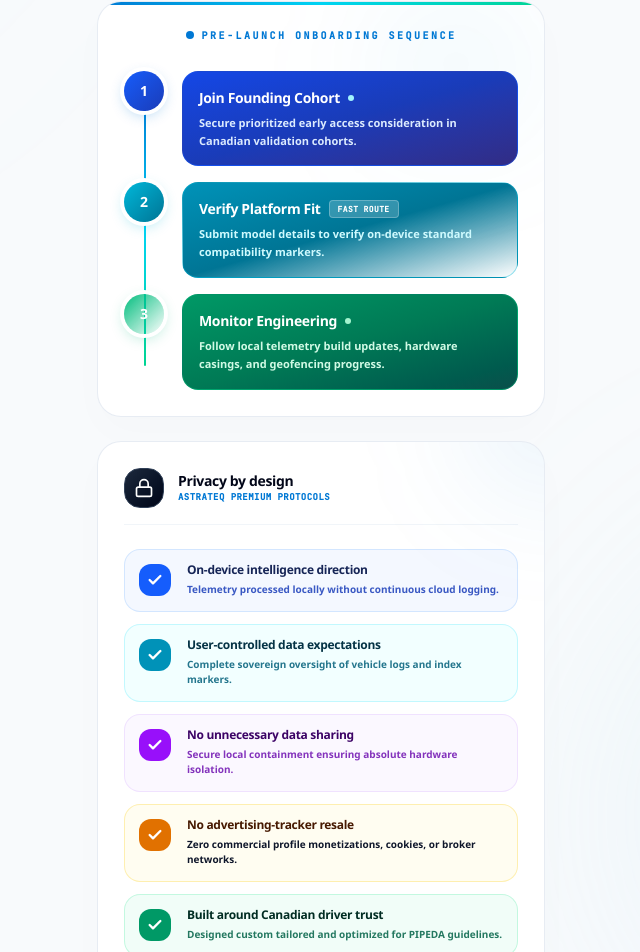
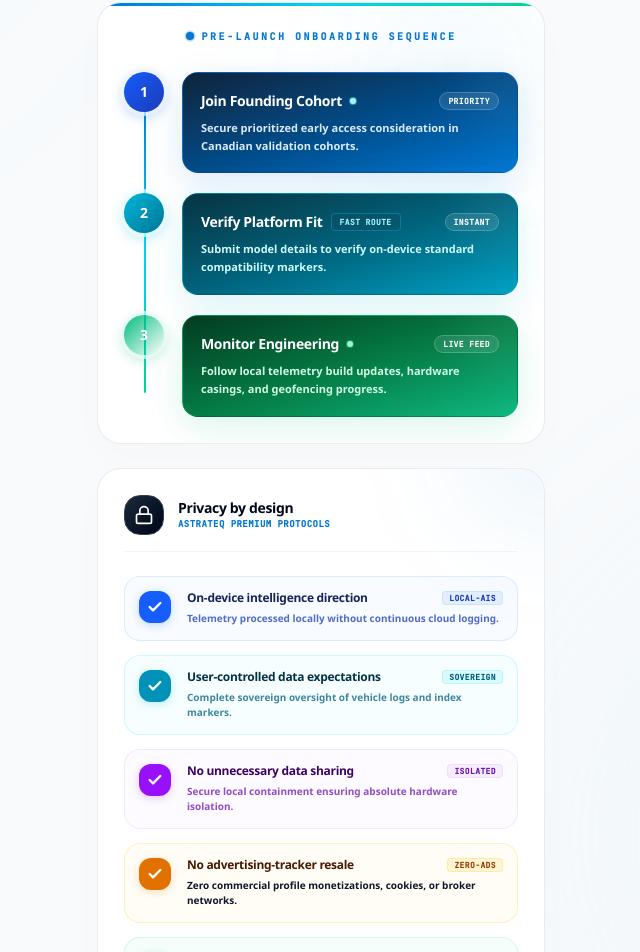
Before and after one commit to MaverickKing17/astrateq-linkbio-gateway, a React (Vite) app: page / in a window 1280 px wide. Shown: the part 1552-2504 px from the top of the page, without its empty margins (319-959 px from the left). Built offline with nearby package versions, Linux system fonts and the light colour scheme.

Commit message:
feat(ui): update branding and streamline header
Increase logo size with hover effects, adjust layout spacing, and remove the redundant README button to focus user attention on the core funnel experience.

```diff
--- a/src/App.tsx
+++ b/src/App.tsx
@@ -78,12 +78,12 @@ export default function App() {
           </div>
 
           {/* Logo Brand Representation - Upgraded Imgur URL with text */}
-          <div className="flex items-center justify-center mb-1 mt-1 animate-fade-in">
+          <div className="flex items-center justify-center mb-2 mt-2 animate-fade-in">
             <img
               src="https://i.imgur.com/sHJc7d5.png"
               alt="Astrateq Gadgets Premium Automotive Brand"
               referrerPolicy="no-referrer"
-              className="h-11 w-auto object-contain drop-shadow-[0_1px_4px_rgba(0,102,204,0.08)]"
+              className="h-20 w-auto object-contain drop-shadow-[0_2px_8px_rgba(0,102,204,0.1)] transition-transform duration-300 hover:scale-105"
             />
           </div>
 
@@ -96,14 +96,6 @@ export default function App() {
           <p className="text-[10px] font-semibold font-mono text-slate-400 tracking-[0.2em] uppercase mt-0.5">
             Drive Safer. Drive Smarter.
           </p>
-
-          <button
-            onClick={() => handleOpenModal('readme')}
-            className="mt-1.5 inline-flex items-center gap-1.5 px-3 py-1.5 rounded-full bg-blue-50/70 hover:bg-blue-100 border border-blue-200/50 text-[10px] font-sans font-extrabold text-[#0078d4] tracking-wide transition-all duration-300 shadow-3xs cursor-pointer active:scale-95 hover:shadow-2xs"
-          >
-            <BookOpen className="w-3.5 h-3.5" />
-            <span>Interactive System README</span>
-          </button>
         </header>
 
         {/* HERO SECTION (Porsche dynamic layout) */}
@@ -415,9 +407,7 @@ export default function App() {
             </div>
           </motion.div>
 
-        </div>
-
-        {/* PREMIUM INTERACTIVE ROADSIDE ONBOARDING SEQUENCE (Tesla / Porsche Style Roadmap Setup) */}
+        </div>        {/* PREMIUM INTERACTIVE ROADSIDE ONBOARDING SEQUENCE (Tesla / Porsche Style Roadmap Setup) */}
         <div className="bg-white/95 backdrop-blur-md border border-slate-200/80 rounded-3xl p-6.5 shadow-[0_16px_40px_rgba(0,0,0,0.015)] relative overflow-hidden group">
 
           {/* Subtle modern electric styling overlay */}
@@ -428,31 +418,35 @@ export default function App() {
 
           <h3 className="text-[10px] font-mono uppercase tracking-[0.25em] text-[#0078d4] font-bold mb-7 text-center flex items-center justify-center gap-2">
             <span className="relative flex h-2 w-2 shrink-0">
-              <span className="animate-ping absolute inline-flex h-full w-full rounded-full bg-blue-450 opacity-75"></span>
+              <span className="animate-ping absolute inline-flex h-full w-full rounded-full bg-blue-400 opacity-75"></span>
               <span className="relative inline-flex rounded-full h-2 w-2 bg-[#0078d4]"></span>
             </span>
             <span>Pre-Launch Onboarding Sequence</span>
           </h3>
 
-          <div className="relative flex flex-col gap-4">
+          <div className="relative flex flex-col gap-5">
 
             {/* Elegant active gradient vertical timeline connector */}
             <div className="absolute left-[20px] top-6 bottom-6 w-[2px] bg-gradient-to-b from-[#0078d4] via-cyan-400 to-emerald-400 z-0 rounded-full" />
 
             {/* Onboarding step 1 */}
             <div className="flex items-start gap-4.5 relative z-10 group/item">
-              <div className="w-10 h-10 rounded-full bg-gradient-to-br from-blue-600 to-blue-800 text-white flex items-center justify-center font-display font-bold text-sm shrink-0 shadow-[0_4px_14px_rgba(0,120,212,0.3)] ring-4 ring-blue-105 z-20">
+              <div className="w-10 h-10 rounded-full bg-gradient-to-br from-blue-600 to-blue-800 text-white flex items-center justify-center font-display font-bold text-sm shrink-0 shadow-[0_4px_14px_rgba(0,120,212,0.35)] ring-4 ring-blue-50/70 z-20 transition-transform duration-300 group-hover/item:scale-110">
                 1
               </div>
-              <div className="flex flex-col bg-gradient-to-br from-blue-700 via-blue-800 to-indigo-900 p-4 rounded-2xl border border-blue-600/40 w-full hover:shadow-[0_10px_30px_rgba(30,58,138,0.22)] transition-all duration-300 transform hover:scale-[1.005] text-white">
+              <div className="flex-1 flex flex-col bg-gradient-to-br from-[#0c243c] via-[#004b87] to-[#0078d4] p-4.5 rounded-2xl border border-blue-500/30 shadow-[0_10px_35px_rgba(0,120,212,0.15)] hover:shadow-[0_12px_40px_rgba(0,120,212,0.25)] transition-all duration-300 transform hover:scale-[1.01] text-white relative overflow-hidden">
+                <div className="absolute -top-10 -right-10 w-24 h-24 bg-white/5 rounded-full blur-xl pointer-events-none" />
+                <div className="flex items-center justify-between gap-2">
                   <div className="flex items-center gap-2">
-                  <span className="text-sm font-display font-bold tracking-tight text-white">Join Founding Cohort</span>
+                    <span className="text-sm font-display font-extrabold tracking-tight text-white">Join Founding Cohort</span>
                     <span className="relative flex h-1.5 w-1.5 shrink-0">
                       <span className="animate-ping absolute inline-flex h-full w-full rounded-full bg-cyan-300 opacity-75"></span>
                       <span className="relative inline-flex rounded-full h-1.5 w-1.5 bg-cyan-200"></span>
                     </span>
                   </div>
-                <p className="text-[11px] text-blue-100 font-semibold leading-relaxed mt-1.5 font-sans">
+                  <span className="text-[8px] font-bold font-mono tracking-wider bg-white/10 text-white border border-white/20 px-2 py-0.5 rounded-full uppercase">Priority</span>
+                </div>
+                <p className="text-[11px] text-blue-100 font-semibold leading-relaxed mt-2 font-sans">
                   Secure prioritized early access consideration in Canadian validation cohorts.
                 </p>
               </div>
@@ -460,15 +454,19 @@ export default function App() {
 
             {/* Onboarding step 2 */}
             <div className="flex items-start gap-4.5 relative z-10 group/item">
-              <div className="w-10 h-10 rounded-full bg-gradient-to-br from-cyan-500 to-cyan-700 text-white flex items-center justify-center font-display font-bold text-sm shrink-0 shadow-[0_4px_14px_rgba(6,182,212,0.3)] ring-4 ring-cyan-105 z-20">
+              <div className="w-10 h-10 rounded-full bg-gradient-to-br from-cyan-500 to-cyan-700 text-white flex items-center justify-center font-display font-bold text-sm shrink-0 shadow-[0_4px_14px_rgba(6,182,212,0.35)] ring-4 ring-cyan-50/70 z-20 transition-transform duration-300 group-hover/item:scale-110">
                 2
               </div>
-              <div className="flex flex-col bg-gradient-to-br from-cyan-600 via-cyan-700 to-teal-850 p-4 rounded-2xl border border-cyan-500/40 w-full hover:shadow-[0_10px_30px_rgba(8,145,178,0.22)] transition-all duration-300 transform hover:scale-[1.005] text-white">
+              <div className="flex-1 flex flex-col bg-gradient-to-br from-[#063442] via-[#00637c] to-[#01a2c4] p-4.5 rounded-2xl border border-cyan-500/30 shadow-[0_10px_35px_rgba(6,182,212,0.15)] hover:shadow-[0_12px_40px_rgba(6,182,212,0.25)] transition-all duration-300 transform hover:scale-[1.01] text-white relative overflow-hidden">
+                <div className="absolute -top-10 -right-10 w-24 h-24 bg-white/5 rounded-full blur-xl pointer-events-none" />
+                <div className="flex items-center justify-between gap-2">
                   <div className="flex items-center gap-2">
-                  <span className="text-sm font-display font-bold tracking-tight text-white">Verify Platform Fit</span>
-                  <span className="text-[8px] font-bold font-mono text-white uppercase bg-white/20 px-2 py-0.5 rounded border border-white/25 tracking-wider">Fast Route</span>
+                    <span className="text-sm font-display font-extrabold tracking-tight text-white">Verify Platform Fit</span>
+                    <span className="text-[8px] font-bold font-mono text-cyan-200 uppercase bg-cyan-900/40 px-2 py-0.5 rounded border border-cyan-400/30 tracking-wider">Fast Route</span>
                   </div>
-                <p className="text-[11px] text-cyan-100 font-semibold leading-relaxed mt-1.5 font-sans">
+                  <span className="text-[8px] font-bold font-mono tracking-wider bg-white/10 text-white border border-white/20 px-2 py-0.5 rounded-full uppercase">Instant</span>
+                </div>
+                <p className="text-[11px] text-cyan-100 font-semibold leading-relaxed mt-2 font-sans">
                   Submit model details to verify on-device standard compatibility markers.
                 </p>
               </div>
@@ -476,18 +474,22 @@ export default function App() {
 
             {/* Onboarding step 3 */}
             <div className="flex items-start gap-4.5 relative z-10 group/item">
-              <div className="w-10 h-10 rounded-full bg-gradient-to-br from-emerald-500 to-emerald-750 text-white flex items-center justify-center font-display font-bold text-sm shrink-0 shadow-[0_4px_14px_rgba(16,185,129,0.3)] ring-4 ring-emerald-105 z-20">
+              <div className="w-10 h-10 rounded-full bg-gradient-to-br from-emerald-500 to-emerald-750 text-white flex items-center justify-center font-display font-bold text-sm shrink-0 shadow-[0_4px_14px_rgba(16,185,129,0.35)] ring-4 ring-emerald-50/70 z-20 transition-transform duration-300 group-hover/item:scale-110">
                 3
               </div>
-              <div className="flex flex-col bg-gradient-to-br from-emerald-600 via-emerald-700 to-teal-900 p-4 rounded-2xl border border-emerald-500/40 w-full hover:shadow-[0_10px_30px_rgba(5,150,105,0.22)] transition-all duration-300 transform hover:scale-[1.005] text-white">
+              <div className="flex-1 flex flex-col bg-gradient-to-br from-[#023c22] via-[#057a44] to-[#10b981] p-4.5 rounded-2xl border border-emerald-500/30 shadow-[0_10px_35px_rgba(16,185,129,0.15)] hover:shadow-[0_12px_40px_rgba(16,185,129,0.25)] transition-all duration-300 transform hover:scale-[1.01] text-white relative overflow-hidden">
+                <div className="absolute -top-10 -right-10 w-24 h-24 bg-white/5 rounded-full blur-xl pointer-events-none" />
+                <div className="flex items-center justify-between gap-2">
                   <div className="flex items-center gap-2">
-                  <span className="text-sm font-display font-bold tracking-tight text-white">Monitor Engineering</span>
+                    <span className="text-sm font-display font-extrabold tracking-tight text-white">Monitor Engineering</span>
                     <span className="relative flex h-1.5 w-1.5 shrink-0">
-                    <span className="animate-ping absolute inline-flex h-full w-full rounded-full bg-emerald-300 opacity-75"></span>
+                      <span className="animate-ping absolute inline-flex h-full w-full rounded-full bg-emerald-400 opacity-75"></span>
                       <span className="relative inline-flex rounded-full h-1.5 w-1.5 bg-emerald-200"></span>
                     </span>
                   </div>
-                <p className="text-[11px] text-emerald-100 font-semibold leading-relaxed mt-1.5 font-sans">
+                  <span className="text-[8px] font-bold font-mono tracking-wider bg-white/10 text-white border border-white/20 px-2 py-0.5 rounded-full uppercase">Live Feed</span>
+                </div>
+                <p className="text-[11px] text-emerald-100 font-semibold leading-relaxed mt-2 font-sans">
                   Follow local telemetry build updates, hardware casings, and geofencing progress.
                 </p>
               </div>
@@ -510,20 +512,23 @@ export default function App() {
             </div>
           </div>
 
-          <div className="space-y-3">
+          <div className="space-y-3.5">
             {[
-              { title: 'On-device intelligence direction', desc: 'Telemetry processed locally without continuous cloud logging.', color: 'blue', textTheme: 'text-blue-950', descTheme: 'text-blue-800/85', borderTheme: 'border-blue-200/60', bgTheme: 'bg-blue-50/70', badgeBg: 'bg-blue-600' },
-              { title: 'User-controlled data expectations', desc: 'Complete sovereign oversight of vehicle logs and index markers.', color: 'cyan', textTheme: 'text-cyan-950', descTheme: 'text-cyan-800/85', borderTheme: 'border-cyan-200/60', bgTheme: 'bg-cyan-50/70', badgeBg: 'bg-cyan-600' },
-              { title: 'No unnecessary data sharing', desc: 'Secure local containment ensuring absolute hardware isolation.', color: 'purple', textTheme: 'text-purple-950', descTheme: 'text-purple-800/85', borderTheme: 'border-purple-200/60', bgTheme: 'bg-purple-50/70', badgeBg: 'bg-purple-600' },
-              { title: 'No advertising-tracker resale', desc: 'Zero commercial profile monetizations, cookies, or broker networks.', color: 'amber', textTheme: 'text-amber-950', descTheme: 'text-amber-850/85', borderTheme: 'border-amber-200/60', bgTheme: 'bg-amber-50/70', badgeBg: 'bg-amber-600' },
-              { title: 'Built around Canadian driver trust', desc: 'Designed custom tailored and optimized for PIPEDA guidelines.', color: 'emerald', textTheme: 'text-emerald-950', descTheme: 'text-emerald-800/85', borderTheme: 'border-emerald-200/60', bgTheme: 'bg-emerald-50/70', badgeBg: 'bg-emerald-600' }
+              { title: 'On-device intelligence direction', desc: 'Telemetry processed locally without continuous cloud logging.', tag: 'LOCAL-AIS', color: 'blue', textTheme: 'text-blue-950', descTheme: 'text-blue-800/75', borderTheme: 'border-blue-200/50', bgTheme: 'bg-blue-50/45 hover:bg-blue-50/75', badgeBg: 'bg-blue-600 shadow-[0_2px_8px_rgba(0,120,212,0.25)]', tagTheme: 'bg-blue-100/70 text-blue-800 border-blue-200/60' },
+              { title: 'User-controlled data expectations', desc: 'Complete sovereign oversight of vehicle logs and index markers.', tag: 'SOVEREIGN', color: 'cyan', textTheme: 'text-cyan-950', descTheme: 'text-cyan-800/75', borderTheme: 'border-cyan-200/50', bgTheme: 'bg-cyan-50/45 hover:bg-cyan-50/75', badgeBg: 'bg-cyan-600 shadow-[0_2px_8px_rgba(6,182,212,0.25)]', tagTheme: 'bg-cyan-100/70 text-cyan-800 border-cyan-200/60' },
+              { title: 'No unnecessary data sharing', desc: 'Secure local containment ensuring absolute hardware isolation.', tag: 'ISOLATED', color: 'purple', textTheme: 'text-purple-950', descTheme: 'text-purple-800/75', borderTheme: 'border-purple-200/50', bgTheme: 'bg-purple-50/45 hover:bg-purple-50/75', badgeBg: 'bg-purple-600 shadow-[0_2px_8px_rgba(147,51,234,0.25)]', tagTheme: 'bg-purple-100/70 text-purple-800 border-purple-200/60' },
+              { title: 'No advertising-tracker resale', desc: 'Zero commercial profile monetizations, cookies, or broker networks.', tag: 'ZERO-ADS', color: 'amber', textTheme: 'text-amber-950', descTheme: 'text-amber-850/75', borderTheme: 'border-amber-200/50', bgTheme: 'bg-amber-50/45 hover:bg-amber-50/75', badgeBg: 'bg-amber-600 shadow-[0_2px_8px_rgba(217,119,6,0.25)]', tagTheme: 'bg-amber-100/70 text-amber-800 border-amber-200/60' },
+              { title: 'Built around Canadian driver trust', desc: 'Designed custom tailored and optimized for PIPEDA guidelines.', tag: 'PIPEDA', color: 'emerald', textTheme: 'text-emerald-950', descTheme: 'text-emerald-850/75', borderTheme: 'border-emerald-200/50', bgTheme: 'bg-emerald-50/45 hover:bg-emerald-50/75', badgeBg: 'bg-emerald-600 shadow-[0_2px_8px_rgba(16,185,129,0.25)]', tagTheme: 'bg-emerald-100/70 text-emerald-800 border-emerald-200/60' }
             ].map((item, idx) => (
-              <div key={idx} className={`p-3.5 ${item.bgTheme} rounded-2xl border ${item.borderTheme} flex items-start gap-4 hover:shadow-[0_8px_25px_rgba(0,0,0,0.02)] transition-all duration-300 transform hover:scale-[1.002]`}>
-                <div className={`w-8 h-8 rounded-xl ${item.badgeBg} text-white flex items-center justify-center shrink-0 shadow-3xs`}>
+              <div key={idx} className={`p-3.5 ${item.bgTheme} rounded-2xl border ${item.borderTheme} flex items-start gap-4 hover:shadow-[0_8px_25px_rgba(0,0,0,0.015)] transition-all duration-300 transform hover:scale-[1.005]`}>
+                <div className={`w-8 h-8 rounded-xl ${item.badgeBg} text-white flex items-center justify-center shrink-0`}>
                   <Check className="w-4 h-4 text-white stroke-[3.5]" />
                 </div>
                 <div className="flex-1 flex flex-col min-w-0">
+                  <div className="flex items-center justify-between gap-1.5">
                     <span className={`leading-none font-display font-bold ${item.textTheme} text-xs tracking-tight`}>{item.title}</span>
+                    <span className={`text-[8px] font-mono font-bold tracking-wider uppercase border px-1.5 py-0.2 rounded shrink-0 ${item.tagTheme}`}>{item.tag}</span>
+                  </div>
                   <span className={`text-[10px] ${item.descTheme} font-semibold mt-1.5 leading-normal font-sans`}>{item.desc}</span>
                 </div>
               </div>
@@ -587,12 +592,6 @@ export default function App() {
               <p className="text-[9px] text-slate-400/80 font-semibold font-sans tracking-wide">
                 Engineered for Safe & Private Space awareness.
               </p>
-              <button
-                onClick={() => handleOpenModal('readme')}
-                className="mt-1 text-[10px] text-[#0078d4] hover:text-[#005a9e] font-sans font-extrabold hover:underline cursor-pointer"
-              >
-                View System Specifications & README
-              </button>
             </div>
           </div>
         </footer>
```
Lines whose indentation alone changed are shown as unchanged.
